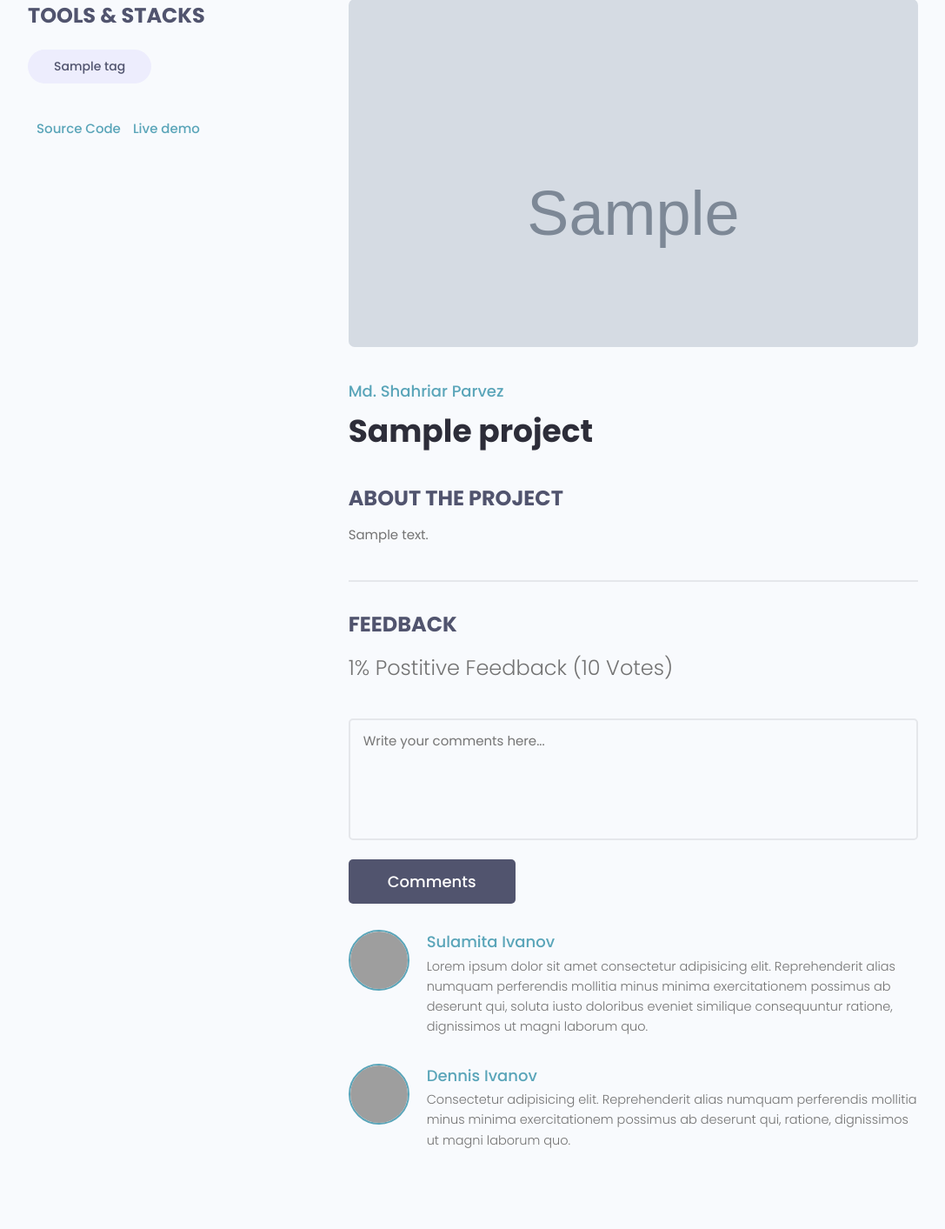
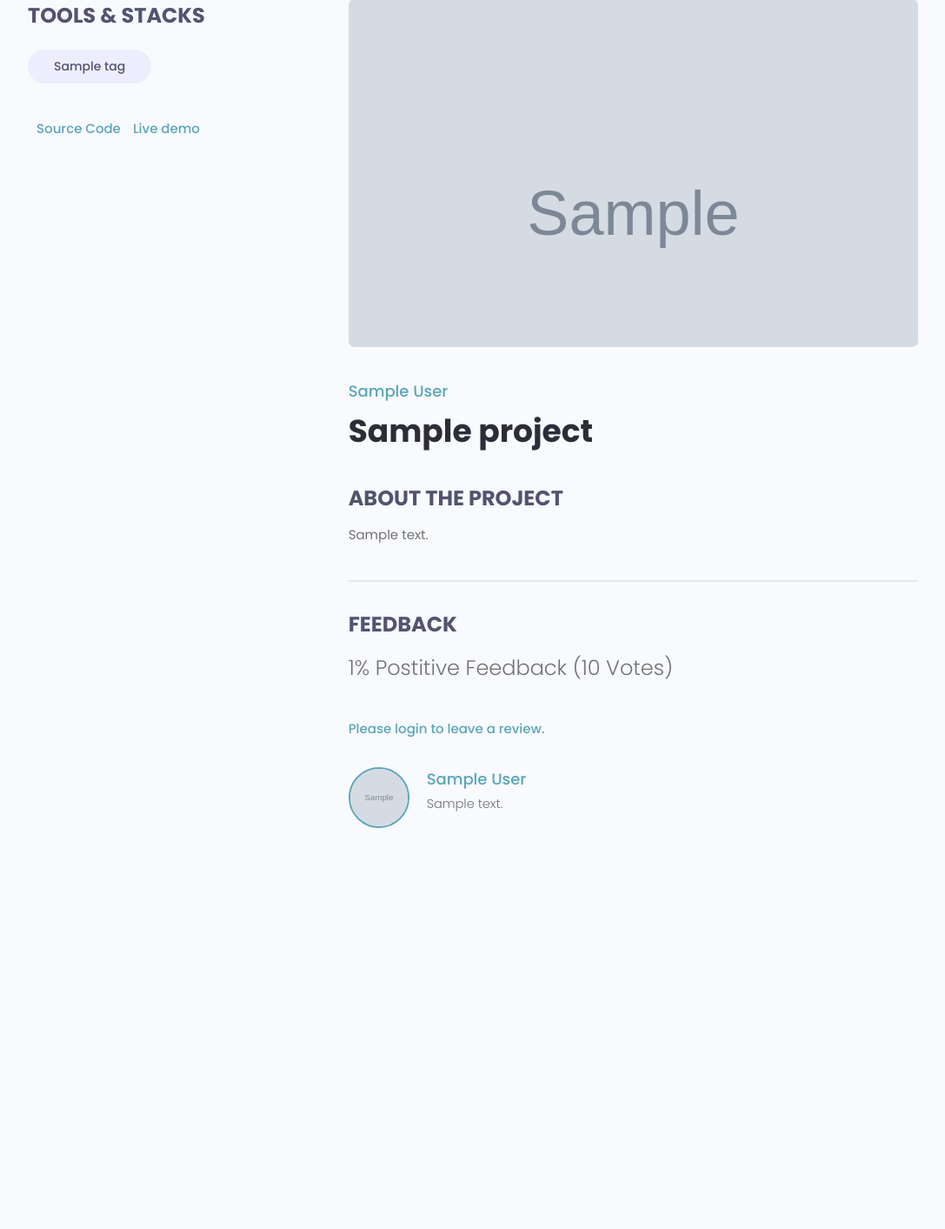
Before and after one commit to Czernich/Dev_Search, a Django app: page /projects/project/00000000-0000-0000-0000-000000000001/ in a window 1280 px wide. Shown: the part 108-1521 px from the top of the page at 87% size, without its empty margins (96-1183 px from the left). After the commit the page ends 1060 px from the top, so only its background shows below. Run offline with Django 3.2, Linux system fonts and the light colour scheme; tables that the repository leaves empty hold one stand-in row (values such as "Sample post"); grey boxes marked "Sample" are stand-in pictures; some libraries are stand-ins or nearby versions; grey boxes are pictures that could not be loaded.

Commit message:
Added Reviews Module

```diff
--- a/projects/forms.py
+++ b/projects/forms.py
@@ -1,6 +1,6 @@
 from django.forms import ModelForm, widgets
 from django import forms
-from .models import Project
+from .models import Project, Review
 
 class ProjectForm(ModelForm):
     class Meta:
@@ -15,3 +15,20 @@ class ProjectForm(ModelForm):
 
         for field in self.fields:
             self.fields[field].widget.attrs.update({'class': 'input',})
+
+
+class ReviewForm(ModelForm):
+    class Meta:
+        model = Review
+        fields = ['value', 'body']
+
+        labels = {
+            "value": "Place your vote.",
+            "body": "Add your comment."
+        }
+
+    def __init__(self, *args, **kwargs):
+        super(ReviewForm, self).__init__(*args, **kwargs)
+
+        for field in self.fields:
+            self.fields[field].widget.attrs.update({'class': 'input',})
--- a/projects/models.py
+++ b/projects/models.py
@@ -1,3 +1,4 @@
+from enum import unique
 from django.db import models
 import uuid
 from django.db.models.base import Model
@@ -22,7 +23,24 @@ class Project(models.Model):
         return self.title
 
     class Meta:
-        ordering = ['-created_at']
+        ordering = ['-vote_ratio', '-vote_total', '-created_at']
+
+    @property
+    def reviewers(self):
+        queryset = self.review_set.all().values_list('owner__id', flat=True)
+        return queryset
+
+
+    @property
+    def getVoteCount(self):
+        reviews = self.review_set.all()
+        upVotes = reviews.filter(value='up').count()
+        totalVotes = reviews.count()
+        ratio = (upVotes/totalVotes) * 100
+
+        self.vote_total = totalVotes
+        self.vote_ratio = ratio
+        self.save()
 
 
 class Review(models.Model):
@@ -31,14 +49,19 @@ class Review(models.Model):
         ('down', 'Down Vote')
     )
     id = models.UUIDField(default=uuid.uuid4, primary_key=True, unique=True, editable=False)
-    # owner =
+    owner = models.ForeignKey(Profile,on_delete=models.CASCADE, null=True, blank=True)
     project = models.ForeignKey(Project, on_delete=models.CASCADE)
     body = models.TextField(max_length=2048, null=True, blank=True)
     value = models.CharField(max_length=256, choices=VOTE_TYPE)
     created_at = models.DateTimeField(auto_now_add=True)
 
+    class Meta:
+        unique_together = [['owner', 'project']]
+
     def __str__(self):
         return self.value
+
+
 
 class Tag(models.Model):
     id = models.UUIDField(default=uuid.uuid4, primary_key=True, unique=True, editable=False)
--- a/projects/templates/projects/single_project.html
+++ b/projects/templates/projects/single_project.html
@@ -24,7 +24,7 @@
         </div>
         <div class="column column--2of3">
           <img class="singleProject__preview" src="{{project.featured_image.url}}" alt="portfolio thumbnail" />
-          <a href="profile.html" class="singleProject__developer">Md. Shahriar Parvez</a>
+          <a href="profile.html" class="singleProject__developer">{{project.owner.name}}</a>
           <h2 class="singleProject__title">{{project.title}}</h2>
           <h3 class="singleProject__subtitle">About the Project</h3>
           <div class="singleProject__info">
@@ -37,42 +37,41 @@
             {{project.vote_ratio}}% Postitive Feedback ({{project.vote_total}} Vote{{project.vote_total|pluralize}})
             </h5>
 
-            <form class="form" action="#" method="POST">
-              <!-- Textarea -->
-              <div class="form__field">
-                <label for="formInput#textarea">Comments: </label>
-                <textarea class="input input--textarea" name="message" id="formInput#textarea"
-                  placeholder="Write your comments here..."></textarea>
-              </div>
-              <input class="btn btn--sub btn--lg" type="submit" value="Comments" />
-            </form>
+            {% if request.user.profile.id in project.reviewers %}
+              <p>You have already submitted review for this project.</p>
+            {% elif request.user.profile.id == project.owner.id %}
+              <p>You cannot leave review under your own project.</p>
+            {% elif request.user.is_authenticated %}
+              <form class="" action="{% url 'project' project.id %}" method="POST">
+                {% csrf_token %}
+                {% for field in form %}
+                <div class="form__field">
+                  <label for="formInput#textarea">{{field.label}}</label>
+                  {{field}}
+                </div>
+                {% endfor %}
+                <input class="btn btn--sub btn--lg" type="submit" value="Comments" />
+              </form>
+            {% else %}
+              <a href="{% url 'login' %}?next={{request.path}}">Please login to leave a review.</a>
+            {% endif %}
+
             <div class="commentList">
+              {% for review in project.review_set.all %}
+              {% if review.body %}
               <div class="comment">
-                <a href="profile.html">
+                <a href="{% url 'profile' review.owner.id %}">
                   <img class="avatar avatar--md"
-                    src="https://pbs.twimg.com/profile_images/1335382240931368961/b3wSZKj4_400x400.jpg" alt="user" />
+                    src="{{review.owner.profile_image.url}}" alt="user" />
                 </a>
                 <div class="comment__details">
-                  <a href="profile.html" class="comment__author">Sulamita Ivanov</a>
-                  <p class="comment__info">
-                    Lorem ipsum dolor sit amet consectetur adipisicing elit. Reprehenderit alias numquam perferendis
-                    mollitia minus minima exercitationem possimus ab deserunt qui, soluta iusto doloribus eveniet
-                    similique consequuntur ratione, dignissimos ut magni laborum quo.
-                  </p>
+                  <a href="{% url 'profile' review.owner.id %}" class="comment__author">{{review.owner.name}}</a>
+                  <p class="comment__info">{{review.body|linebreaksbr}}</p>
                 </div>
               </div>
-              <div class="comment">
-                <a href="profile.html">
-                  <img class="avatar avatar--md" src="https://avatars.githubusercontent.com/u/33843378" alt="user" />
-                </a>
-                <div class="comment__details">
-                  <a href="profile.html" class="comment__author">Dennis Ivanov</a>
-                  <p class="comment__info">
-                    Consectetur adipisicing elit. Reprehenderit alias numquam perferendis mollitia minus minima
-                    exercitationem possimus ab deserunt qui, ratione, dignissimos ut magni laborum quo.
-                  </p>
-                </div>
-              </div>
+              {% endif %}
+              {% endfor %}
+
             </div>
           </div>
         </div>
--- a/projects/views.py
+++ b/projects/views.py
@@ -1,8 +1,9 @@
 from django.core import paginator
 from django.shortcuts import render,redirect
 from django.contrib.auth.decorators import login_required
+from django.contrib import messages
 from django.core.paginator import Paginator, PageNotAnInteger, EmptyPage
-from .forms import ProjectForm
+from .forms import ProjectForm, ReviewForm
 from .models import Project
 from .utils import searchProjects, createPagination
 
@@ -20,10 +21,26 @@ def projects(request):
 def project(request, pk):
     project = Project.objects.get(id=pk)
     tags = project.tags.all()
+    form = ReviewForm()
     object = {
         'project': project,
         'tags': tags,
+        'form': form
         }
+
+    if request.method == "POST":
+        form = ReviewForm(request.POST)
+        if form.is_valid():
+            review = form.save(commit=False)
+            review.project = project
+            review.owner = request.user.profile
+            review.save()
+
+            project.getVoteCount
+            project.reviewers
+            messages.success(request, "Your review was successfully submitted")
+            return redirect('project', pk=project.id)
+
     return render(request, 'projects/single_project.html', context=object)
 
 @login_required(login_url='login')
--- a/users/templates/users/login_register.html
+++ b/users/templates/users/login_register.html
@@ -56,7 +56,7 @@
             <p>Hello Developer, Welcome Back!</p>
           </div>
 
-          <form method = "POST" action="{% url 'login' %}" class="form auth__form">
+          <form method = "POST" action="" class="form auth__form">
             {% csrf_token %}
             <div class="form__field">
               <label for="formInput#text">Username: </label>
--- a/users/views.py
+++ b/users/views.py
@@ -27,7 +27,7 @@ def loginUser(request):
 
             if user is not None:
                 login(request, user)
-                return redirect('profiles')
+                return redirect(request.GET['next'] if 'next' in request.GET else 'account')
             else:
                 messages.error(request,"Username or password is incorrect")
 
```
Also changed, not shown: projects/migrations/0005_auto_20220222_1251.py (added).
